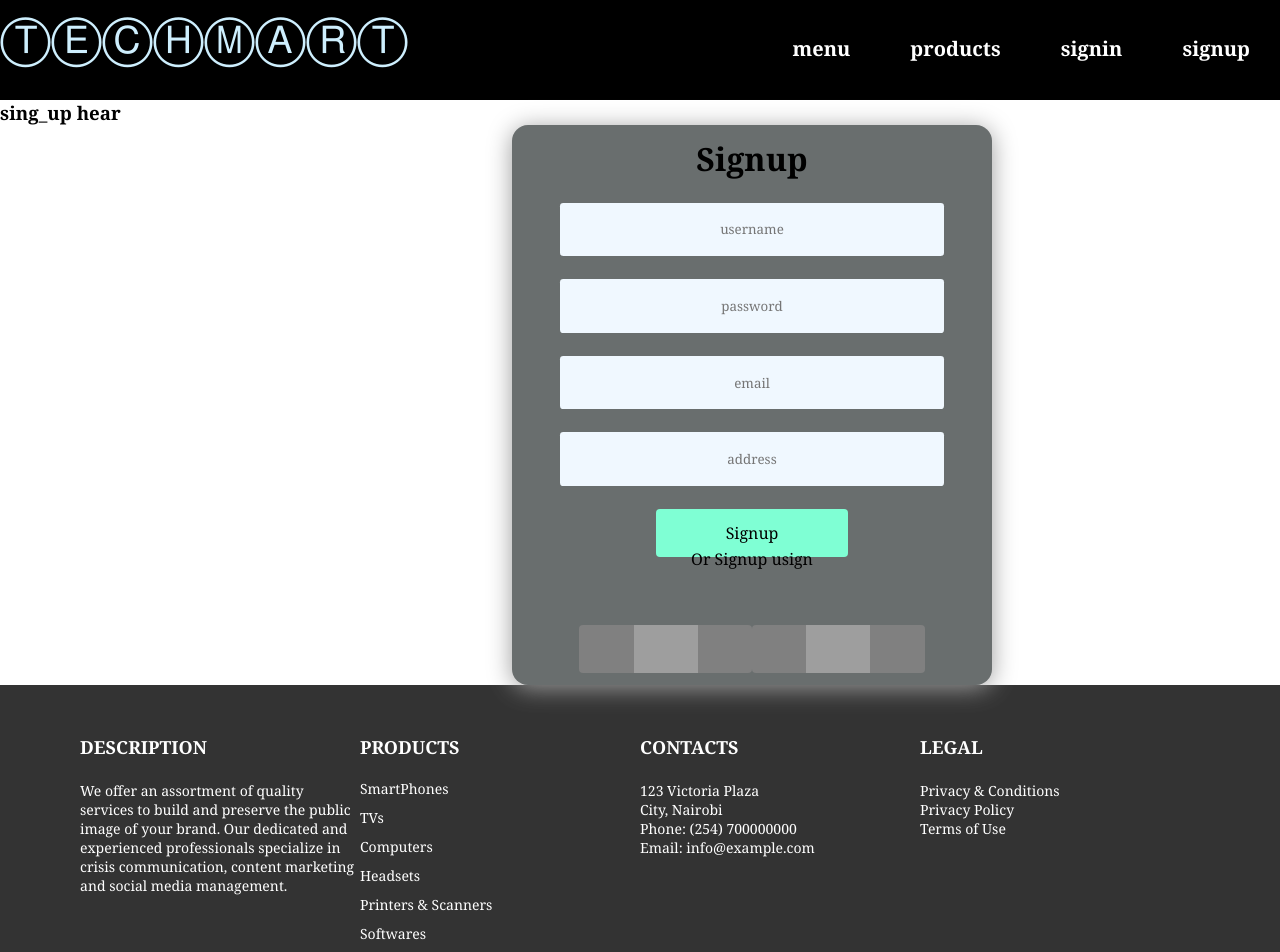
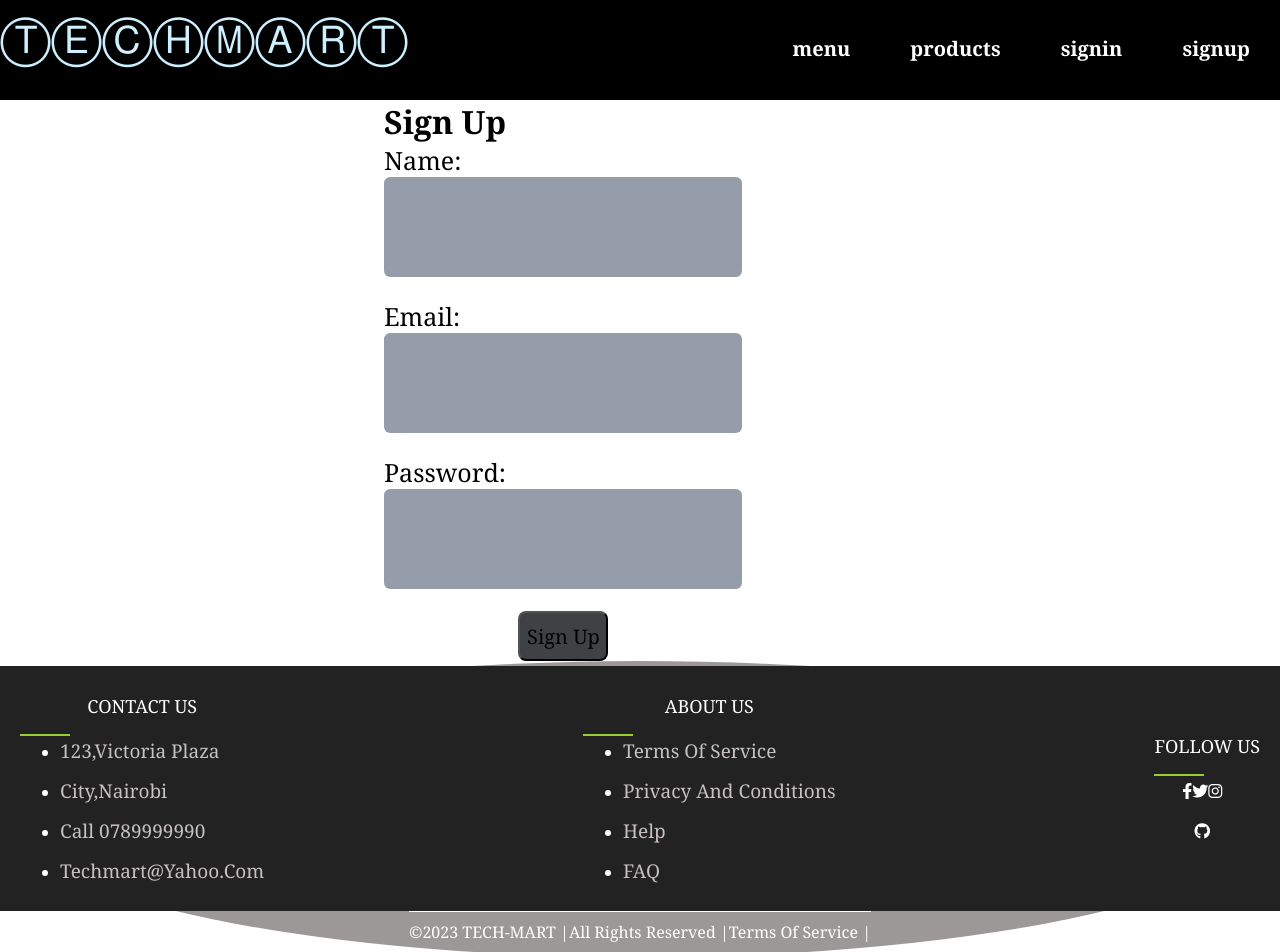
Before and after one commit to Kelly985/Techmart, a React (Create React App) app in the folder techmart/: page /signup in a window 1280 px wide. Shown: the top 952 px of the page. Built offline with nearby package versions, Linux system fonts and the light colour scheme; grey boxes are pictures that could not be loaded.

Commit message:
footer styling and login

```diff
--- a/techmart/src/App.css
+++ b/techmart/src/App.css
@@ -606,3 +606,29 @@ right: 0;
   font-size: 35px;
 
 }
+
+#name,
+#email,
+#password{
+  font-size: 25px;
+
+}
+#signup,
+#login{
+  width: 90px;
+  height: 50px;
+  margin-left: 15%;
+  background-color: #404144;
+  font-size: 20px;
+  border-radius: 0.5rem;
+
+}
+.signup,
+.login{
+margin-left: 30%;
+}
+input{
+  width: 40%;
+  border: #000000;
+  background-color: #969daa;
+}
--- a/techmart/src/App.js
+++ b/techmart/src/App.js
@@ -5,7 +5,7 @@ import Menu from "./components/menu"
 import Products from "./components/products"
 import Signin from "./components/signin"
 import Signup  from "./components/singup"
-import Footer from './Footer';
+import Footer from './components/Footer';
 import CategoryFilter from './components/Category';
 // import Sidebar from './components/SideBar';
 
--- a/techmart/src/Footer.js
+++ /dev/null
@@ -1,43 +0,0 @@
-import React from 'react';
-import './App.css';
-
-function Footer() {
-  return (
-    <footer>
-      <div className="footer-container">
-        <div className="footer-column">
-          <h3>DESCRIPTION</h3>
-
-          <p> We offer an assortment of quality services to build and preserve the public image of your brand. Our dedicated and experienced professionals specialize in crisis communication, content marketing and social media management.</p>
-        </div>
-        <div className="footer-column">
-          <h3>PRODUCTS</h3>
-          <ul className='lii'>
-            <li>SmartPhones</li>
-            <li>TVs</li>
-            <li>Computers</li>
-            <li>Headsets</li>
-            <li>Printers & Scanners</li>
-            <li>Softwares</li>
-            <li>Videogame consoles</li>
-          </ul>
-        </div>
-        <div className="footer-column">
-          <h3>CONTACTS</h3>
-          <p>123 Victoria Plaza<br/>City, Nairobi<br/>Phone: (254) 700000000<br/>Email: info@example.com</p>
-        </div>
-        <div className="footer-column">
-          <h3>LEGAL</h3>
-          <p>Privacy & Conditions<br/>Privacy Policy<br/>Terms of Use</p>
-        </div>
-      </div>
-      <div className="row">
-        <p className="col-sm">
-          &copy;{new Date().getFullYear()} COLD-TECH INC | All Rights Reserved | Terms Of Service
-        </p>
-      </div>
-    </footer>
-  );
-}
-
-export default Footer;
--- a/techmart/src/components/Footer.js
+++ b/techmart/src/components/Footer.js
@@ -1,4 +1,5 @@
 import React from 'react';
+import "./footer.css";
 
 
 function Footer() {
--- /dev/null
+++ b/techmart/src/components/footer.css
@@ -0,0 +1,75 @@
+.footer {
+    /* position: fixed; */
+    bottom: 0;
+    left: 0;
+    width: 100%;
+    background: rgb(156, 152, 152);
+    padding: 5px 0;
+   /* margin-top: 100px; */
+   right: 0;
+   left: 0;
+   bottom: 0;
+  }
+  /* .container{
+    bottom: 0;
+    right: 0;
+  } */
+  .row {
+    display: flex;
+    flex-wrap: wrap;
+    justify-content: space-between;
+  }
+  .footer-col h4 {
+    font-size: 18px;
+    color: white;
+    margin-bottom: 5px;
+    font-weight: 500;
+    position: relative;
+  }
+   .footer-col h4::before {
+    content: '';
+    position: absolute;
+    left: 0;
+    bottom: -10px;
+    background: yellowgreen;
+    height: 2px;
+    box-sizing: border-box;
+    width: 50px;
+  }
+  .footer-col ul {
+    display: flex;
+    flex-direction: column;
+    justify-content: flex-start;
+    align-items: flex-start;
+    height: 10%;
+  }
+  .footer-col ul li a {
+    font-size: 19px;
+    text-decoration: none;
+    color: rgb(198, 192, 192);
+    text-transform: capitalize;
+    font-weight: 300;
+    display:block;
+   display: block;
+    transition: all 0.3s ease;
+  }
+  .footer-col .social-links {
+    display: inline-block;
+    height: 40px;
+    width: 40px;
+    margin: 0 10px 10px 0;
+    text-align: center;
+    line-height: 40px;
+    border-radius: 50%;
+    color: white;
+    transform: all 0.5s ease;
+  }
+   .footer-col ul li a:hover {
+    color: orange;
+    padding-left: 10px;
+  }
+  .col-sm {
+    color: rgb(255, 255, 255);
+    text-align: center;
+    border-top: 1px solid rgb(255, 255, 255);
+  }
--- a/techmart/src/components/signin.js
+++ b/techmart/src/components/signin.js
@@ -1,13 +1,63 @@
-import React from 'react';
-import Loginform from './Loginform';
-const signin= () =>{
+import React, { useState, useEffect } from "react";
+function LoginPage() {
+  const [username, setUsername] = useState("");
+  const [password, setPassword] = useState("");
+  const [users, setUsers] = useState([]);
+  const [errorMsg, setErrorMsg] = useState("");
+  useEffect(() => {
+    // Fetch user data from the db.json file
+    fetch("https://users-4dn4.onrender.com/users")
+      .then((response) => response.json())
+      .then((data) => {
+        console.log("Fetched user data:", data);
+        setUsers(data);
+      })
+      .catch((error) => console.error("Error fetching user data", error));
+  }, []);
+  const handleUsernameChange = (event) => {
+    setUsername(event.target.value);
+  };
+  const handlePasswordChange = (event) => {
+    setPassword(event.target.value);
+  };
+  const handleLogin = (event) => {
+    event.preventDefault();
+    // Find user with matching username and password in the user data
+    const user = users.find((u) => u.name === username && u.password === password);
+    if (user) {
+      // Successful login
+      alert(`Welcome, ${user.name}!`);
+    } else {
+      // Login failed
+      setErrorMsg("Incorrect username or password");
+    }
+  };
   return (
-    <div>
-      <h3>signin</h3>
-      <div>
-      {<Loginform /> }
-      </div>
+    <div className="login">
+      <h1>Login Page</h1>
+      <form onSubmit={handleLogin}>
+        <div>
+          <label id="name" htmlFor="username">Username:</label><br></br>
+          <input
+            type="text"
+            id="username"
+            value={username}
+            onChange={handleUsernameChange}
+          /><br></br>
+        </div>
+        <div>
+          <label id="password"htmlFor="password">Password:</label><br></br>
+          <input
+            type="password"
+            id="password"
+            value={password}
+            onChange={handlePasswordChange}
+          /><br></br>
+        </div>
+        <button id="login"type="submit">Login</button><br></br>
+      </form>
+      {errorMsg && <div>{errorMsg}</div>}
     </div>
   );
 }
-export default signin;
+export default LoginPage;
--- a/techmart/src/components/singup.js
+++ b/techmart/src/components/singup.js
@@ -1,15 +1,64 @@
-import React from 'react';
-import SignupForm from './SignupForm';
+import React, { useState } from "react";
 
-
-const signup = () =>{
+function SignUp() {
+  const [name, setName] = useState("");
+  const [email, setEmail] = useState("");
+  const [password, setPassword] = useState("");
+  const handleNameChange = (event) => {
+    setName(event.target.value);
+  };
+  const handleEmailChange = (event) => {
+    setEmail(event.target.value);
+  };
+  const handlePasswordChange = (event) => {
+    setPassword(event.target.value);
+  };
+  const handleSubmit = (event) => {
+    event.preventDefault();
+    const newUser = { name, email, password };
+    fetch("https://users-4dn4.onrender.com/users", {
+      method: "POST",
+      headers: { "Content-Type": "application/json" },
+      body: JSON.stringify(newUser),
+    })
+      .then((response) => response.json())
+      .then((data) => console.log("New user saved:", data))
+      .catch((error) => console.error("Error saving user", error));
+  };
   return (
-    <div>
-      <h3>sing_up hear</h3>
-      <div>
-   {<SignupForm />}
-      </div>
+    <div className="signup">
+      <h1>Sign Up</h1>
+      <form onSubmit={handleSubmit}>
+        <div>
+          <label id ="name"htmlFor="name">Name:</label><br></br>
+          <input
+            type="text"
+            id="name"
+            value={name}
+            onChange={handleNameChange}
+          />
+        </div><br></br>
+        <div>
+          <label id ="email" htmlFor="email">Email:</label><br></br>
+          <input
+            type="email"
+            id="email"
+            value={email}
+            onChange={handleEmailChange}
+          />
+        </div><br></br>
+        <div>
+          <label id="password"htmlFor="password">Password:</label><br></br>
+          <input
+            type="password"
+            id="password"
+            value={password}
+            onChange={handlePasswordChange}
+          />
+        </div><br></br>
+        <button id="signup"type="submit">Sign Up</button><br></br>
+      </form>
     </div>
   );
 }
-export default signup;
+export default SignUp;
```
